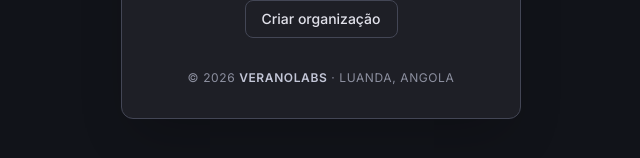
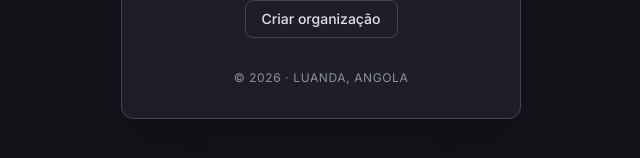
Before and after one commit to NiltonCarlosdawg/Identifierdocuments, a React (Vite) app in the folder apps/desktop/: page /login in a window 1280 px wide. Shown: the part 566-724 px from the top of the page, without its empty margins (319-959 px from the left). Built offline with nearby package versions, Linux system fonts and the light colour scheme.

Commit message:
chore(desktop): remove VeranoLabs from login and onboarding footers

```diff
--- a/apps/desktop/src/interfaces/pages/Login.tsx
+++ b/apps/desktop/src/interfaces/pages/Login.tsx
@@ -103,7 +103,7 @@ export default function Login() {
           <p className="mb-3 text-sm text-docid-muted">Problemas no acesso?</p>
           <button type="button" className="docid-button-secondary" onClick={() => navigate("/onboarding")}>Criar organização</button>
         </div>
-        <p className="mt-8 text-center text-xs uppercase tracking-wider text-docid-outline">© 2026 <span className="font-semibold text-docid-muted">VeranoLabs</span> · Luanda, Angola</p>
+        <p className="mt-8 text-center text-xs uppercase tracking-wider text-docid-outline">© 2026 · Luanda, Angola</p>
       </div>
     </main>
   );
--- a/apps/desktop/src/interfaces/pages/Onboarding.tsx
+++ b/apps/desktop/src/interfaces/pages/Onboarding.tsx
@@ -188,7 +188,7 @@ export default function Onboarding() {
 
         <div className="mt-8 border-t border-docid-border pt-6 text-center">
           <p className="text-xs text-docid-muted">Já tem conta? <button onClick={() => navigate("/login")} className="font-semibold text-docid-primary-soft hover:underline">Entrar</button></p>
-          <p className="mt-4 text-xs uppercase tracking-wider text-docid-outline">© 2026 <span className="font-semibold text-docid-muted">VeranoLabs</span> · Luanda, Angola</p>
+          <p className="mt-4 text-xs uppercase tracking-wider text-docid-outline">© 2026 · Luanda, Angola</p>
         </div>
       </div>
     </main>
```
